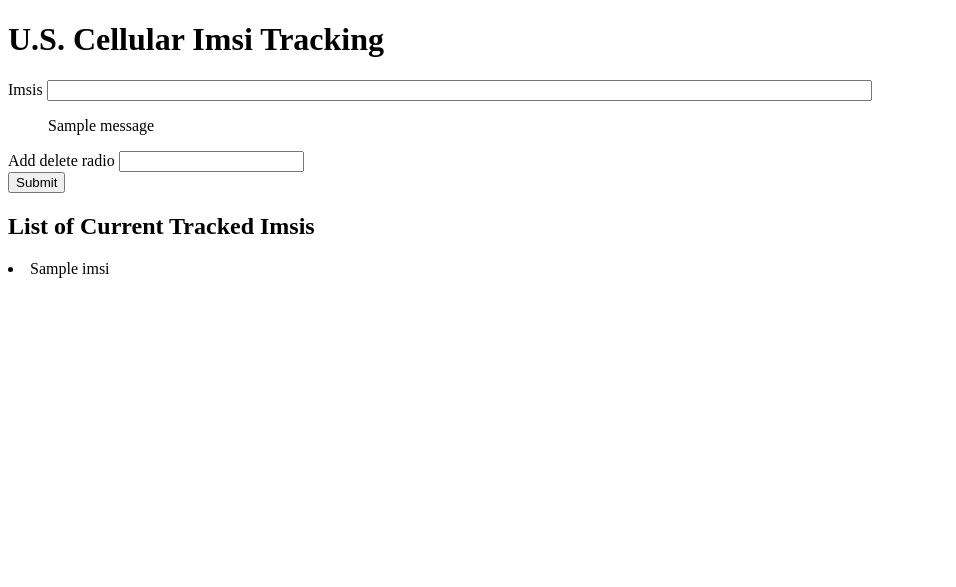
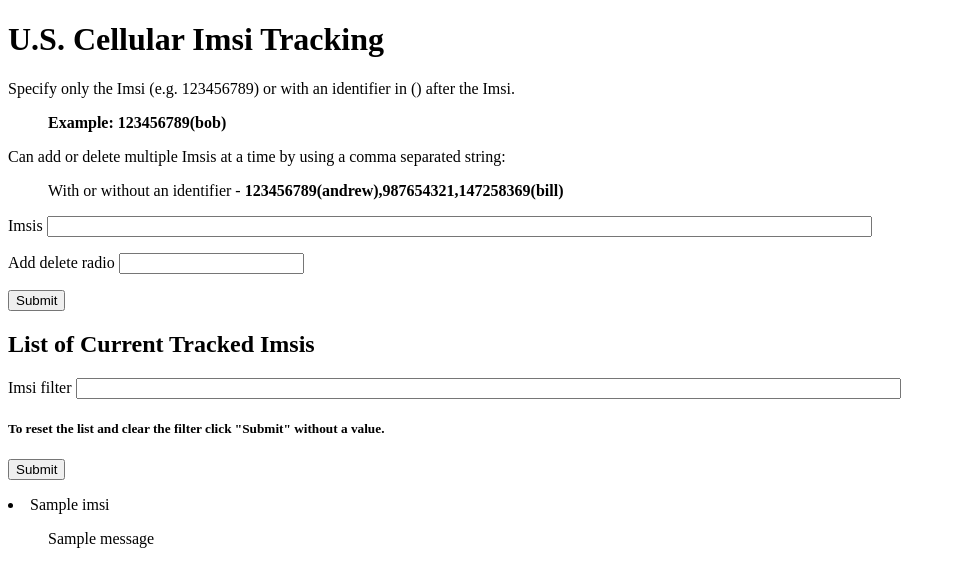
Before and after one commit to prowler0305/network_health_data, a Flask app: template templates/imsi_tracking/imsi_tracking.html in a window 1280 px wide. Shown: the top 587 px of the page, without its empty margins (0-956 px from the left). Run offline with Flask 2, Linux system fonts and the light colour scheme; the template is opened without the code that fills it: most values are stand-ins (such as "Sample title", 1, 10 or a date in 2020); one stand-in notice (Sample message) is shown; form fields are guessed from the names that the template uses.

Commit message:
Add Imsi tracking list dispaly filtering.
FUT end users requested being able to filter the "List of Current Tracked
Imsis" on the web app by the identifier (a.k.a alias). Also made html page
improvements around messages and added directions to be displayed about
imsi adding, deleting, and clear the listing filter so it is self documenting.

```diff
--- a/templates/imsi_tracking/imsi_tracking.html
+++ b/templates/imsi_tracking/imsi_tracking.html
@@ -8,6 +8,14 @@
 
     {% block content %}
         <h1>U.S. Cellular Imsi Tracking</h1>
+        <p>Specify only the Imsi (e.g. 123456789) or with an identifier in () after the Imsi.</p>
+        <ul>
+            <strong>Example: 123456789(bob)</strong>
+        </ul>
+        <p>Can add or delete multiple Imsis at a time by using a comma separated string:</p>
+        <ul>
+            With or without an identifier - <strong>123456789(andrew),987654321,147258369(bill)</strong>
+        </ul>
         <form method="POST">
             {{ form.csrf_token }}
             {{ form.imsis.label }}
@@ -17,25 +25,57 @@
             <ul>
                 {% for message in messages %}
                 <p>
-                    {{ message }}
+                    {% if message == "This field is required." %}
+                        {{ message }}
+                    {% endif%}
                 </p>
                 {% endfor %}
             </ul>
             {% endif %}
             {% endwith%}
             {{ form.add_delete_radio.label }} {{form.add_delete_radio }}
-            <br>
+            {% with messages = get_flashed_messages() %}
+                {% if messages %}
+                    <ul>
+                        {% for message in messages %}
+                        <p>
+                            {% if message == "Not a valid choice" %}
+                                {{ message }}
+                            {% endif%}
+                        </p>
+                        {% endfor %}
+                    </ul>
+                {% endif %}
+            {% endwith %}
             {{ form.submit() }}
         </form>
     {% endblock %}
 
 
     <h2>List of Current Tracked Imsis</h2>
-    {% if imsi_list %}
-        {% for imsi in imsi_list.values() %}
-        <li>{{imsi}}</li>
+    <form method="GET">
+        {{ form.imsi_filter.label }}
+        {{ form.imsi_filter(size=100) }}
+        <h5>To reset the list and clear the filter click "Submit" without a value.</h5>
+        {{ form.submit() }}
+        <p></p>
+        {% if imsi_list %}
+            {% for imsi in imsi_list.values() %}
+            <li>{{imsi}}</li>
+            {% endfor %}
+        {% endif %}
+    </form>
+    {% with messages = get_flashed_messages() %}
+    {% if messages %}
+    <ul>
+        {% for message in messages %}
+        <p>
+            {{ message }}
+        </p>
         {% endfor %}
+    </ul>
     {% endif %}
+    {% endwith %}
 
 </body>
 </html>
--- a/uscc_apps/imsi_tracking/forms.py
+++ b/uscc_apps/imsi_tracking/forms.py
@@ -5,5 +5,6 @@ from wtforms.validators import InputRequired
 
 class ImsiForm(FlaskForm):
     imsis = StringField('Imsi(s)', validators=[InputRequired()])
+    imsi_filter = StringField('Filter by Alias')
     add_delete_radio = RadioField('', choices=[('A', 'Add'), ('D', 'Delete')])
     submit = SubmitField('Submit')
```
Also changed, not shown: uscc_apps/imsi_tracking/imsi_tracking.py (+12 -4 lines).
